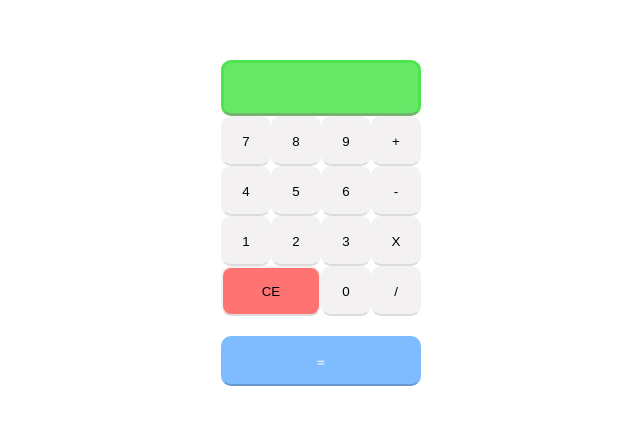
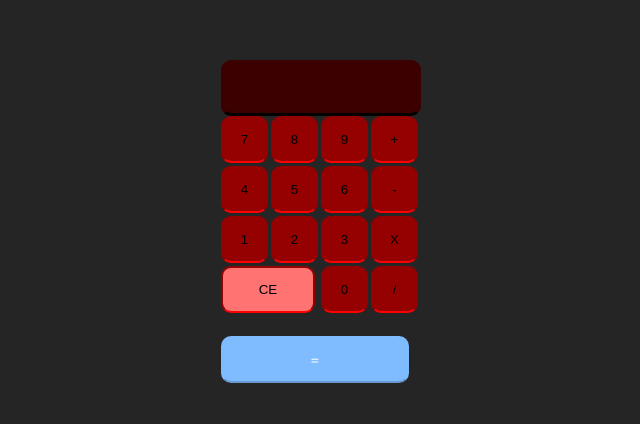
Before and after one commit to azak-v/Calculadora, a plain HTML site: page index.html in a window 1280 px wide. Shown: the part 190-614 px from the top of the page, without its empty margins (327-967 px from the left). Drawn offline with Linux system fonts and the light colour scheme.

Commit message:
changed css

```diff
--- a/index.html
+++ b/index.html
@@ -6,6 +6,7 @@
     <meta name="viewport" content="width=device-width, initial-scale=1.0">
     <link rel="stylesheet" href="style.css">
     <script src="script.js"></script>
+    <script src="script2.js"></script>
     <title>Calculadora</title>
 </head>
 
--- a/script.js
+++ b/script.js
@@ -7,7 +7,7 @@ function script(){
 // Select all button in page.
   botoes = document.querySelectorAll("button");
 
-// get display input
+// Get display input.
 const display = document.getElementById("displayContent");
 
 // Add an event listener to all button's (after, change to number buttons);
@@ -52,8 +52,6 @@ const display = document.getElementById("displayContent");
     });
   });
 
-
-
 function changeDisplay(char){
     display.innerText += char;
 }
@@ -63,12 +61,11 @@ function zeroDisplay(){
 }
 
 function saveCurrentValue(){
-    currentValue = parseInt(display.innerText);
-
+    currentValue = parseFloat(display.innerText);
 }
 
 function saveLastValue(){
-    lastValue = parseInt(display.innerText);
+    lastValue = parseFloat(display.innerText);
 }
 
 
--- a/style.css
+++ b/style.css
@@ -1,4 +1,10 @@
-
+:root{
+    --black: rgb(37, 37, 37);
+    --darkRed: rgb(61, 0, 0);
+    --mediumRed: rgb(149, 1, 1);
+    --lightRed: rgb(255, 0, 0);
+    --trueBlack: rgb(0, 0, 0);
+}
 body{
     display: flex;
     position: absolute;
@@ -7,13 +13,14 @@ body{
     height: 100%;
     overflow: hidden;
     justify-content: center;
+    background-color: var(--black);
 
 }
 
 .container .calculadora{
     display: grid;
     justify-content: center;
-    background-color: white;
+    background-color: var(--black);
     /* border: 1px solid blue; */
     grid-template-areas:
     'display display display display'
@@ -31,19 +38,19 @@ body{
 }
 
 .container .calculadora div button{
-    width: 100%;
-    height: 100%;
-    background-color: rgb(243, 241, 241);
-    border-top-color: rgb(243, 241, 241);
-    border-left-color: rgb(243, 241, 241);
-    border-right-color: rgb(243, 241, 241);
-    border-bottom-color: rgb(221, 220, 220);
+    width: 94%;
+    height: 94%;
+    background-color: var(--mediumRed);
+    border-top-color: var(--mediumRed);
+    border-left-color: var(--mediumRed);
+    border-right-color: var(--mediumRed);
+    border-bottom-color: var(--lightRed);
     border-radius: 10px;
     border-style: solid;
     cursor: pointer;
 }
 .container .calculadora div button:active{
-    background-color: rgb(185, 185, 185);
+    background-color: var(--darkRed);
 }
 
 
@@ -53,11 +60,11 @@ body{
     display: flex;
     padding-right: 5%;
     justify-content: end;
-    background-color: rgb(74, 228, 74, 0.836);
-    border-top-color: rgb(74, 228, 74, 0.836);
-    border-left-color: rgb(74, 228, 74, 0.836);
-    border-right-color: rgb(74, 228, 74, 0.836);
-    border-bottom-color: rgb(117, 179, 112);
+    background-color: var(--darkRed);
+    border-top-color: var(--darkRed);
+    border-left-color: var(--darkRed);
+    border-right-color: var(--darkRed);
+    border-bottom-color: var(--trueBlack);
     border-radius: 10px;
     border-style: solid;
 }
```
